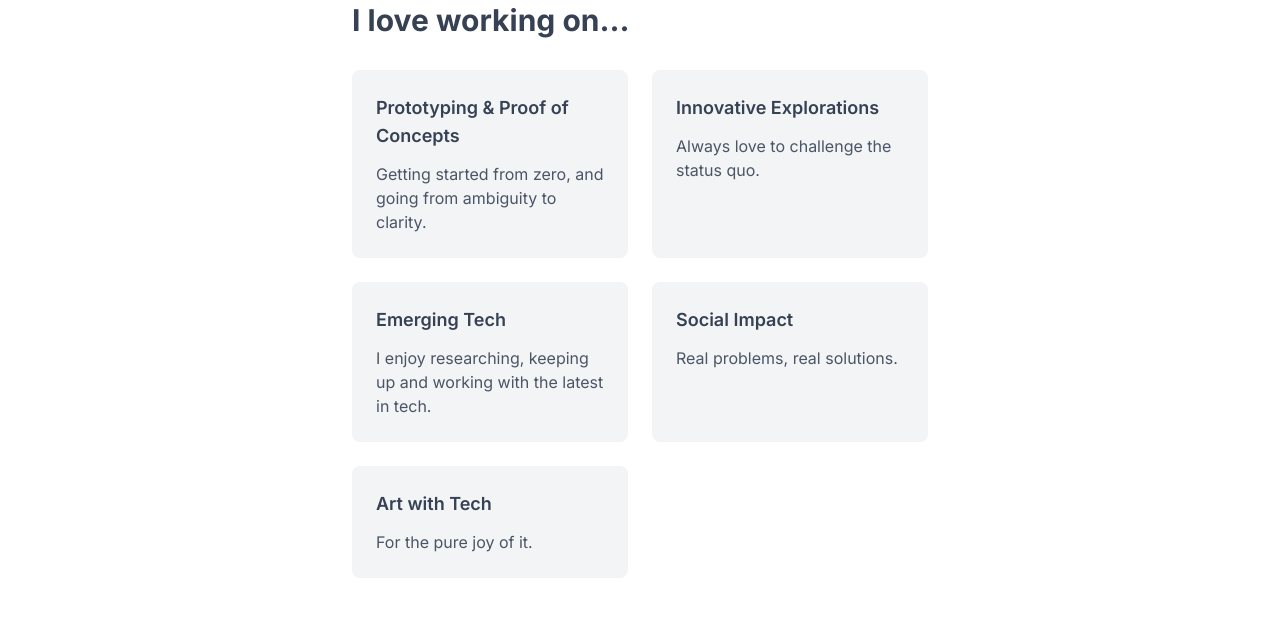
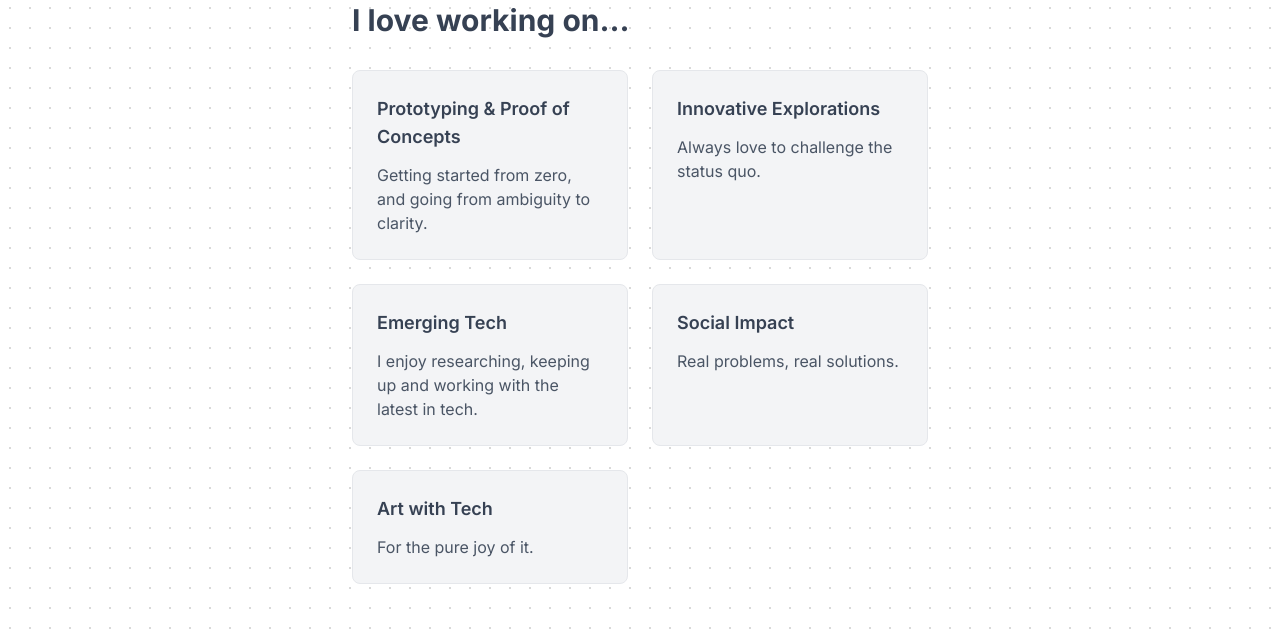
Before and after one commit to sidomatic11/portfolio-2025, a Next.js app: page /about in a window 1280 px wide. Shown: the part 1502-2136 px from the top of the page. Built offline with nearby package versions, Linux system fonts and the light colour scheme.

Commit message:
dot grid and borders

```diff
--- a/app/about/page.tsx
+++ b/app/about/page.tsx
@@ -31,7 +31,7 @@ export default function About() {
 
           <div className="w-full grid grid-cols-1 md:grid-cols-3 gap-4 md:gap-4">
             {/* Design Card */}
-            <div className="p-4 bg-gray-100 rounded-lg">
+            <div className="p-4 bg-gray-100 rounded-lg border-1 border-gray-200">
               <h3 className="text-xl font-bold mb-4">Design</h3>
               <div className="relative aspect-square mb-4 overflow-hidden rounded-lg">
                 <video
@@ -57,7 +57,7 @@ export default function About() {
             </div>
 
             {/* Technology Card */}
-            <div className="p-4 bg-gray-100 rounded-lg">
+            <div className="p-4 bg-gray-100 rounded-lg border-1 border-gray-200">
               <h3 className="text-xl font-bold mb-4">Technology</h3>
               <div className="relative aspect-square mb-4 overflow-hidden rounded-lg">
                 <video
@@ -83,7 +83,7 @@ export default function About() {
             </div>
 
             {/* Art Card */}
-            <div className="p-4 bg-gray-100 rounded-lg">
+            <div className="p-4 bg-gray-100 rounded-lg border-1 border-gray-200">
               <h3 className="text-xl font-bold mb-4">Art</h3>
               <div className="relative aspect-square mb-4 overflow-hidden rounded-lg">
                 <video
@@ -113,7 +113,7 @@ export default function About() {
             I love working on...
           </h2>
           <ul className="grid grid-cols-1 md:grid-cols-2 gap-6">
-            <li className="bg-gray-100 rounded-lg p-6">
+            <li className="bg-gray-100 rounded-lg p-6 border-1 border-gray-200">
               <h3 className="text-lg font-semibold mb-3">
                 Prototyping & Proof of Concepts
               </h3>
@@ -121,7 +121,7 @@ export default function About() {
                 Getting started from zero, and going from ambiguity to clarity.
               </p>
             </li>
-            <li className="bg-gray-100 rounded-lg p-6">
+            <li className="bg-gray-100 rounded-lg p-6 border-1 border-gray-200">
               <h3 className="text-lg font-semibold mb-3">
                 Innovative Explorations
               </h3>
@@ -129,7 +129,7 @@ export default function About() {
                 Always love to challenge the status quo.
               </p>
             </li>
-            <li className="bg-gray-100 rounded-lg p-6">
+            <li className="bg-gray-100 rounded-lg p-6 border-1 border-gray-200">
               <h3 className="text-lg font-semibold mb-3">
                 Emerging Tech
               </h3>
@@ -137,7 +137,7 @@ export default function About() {
                 I enjoy researching, keeping up and working with the latest in tech.
               </p>
             </li>
-            <li className="bg-gray-100 rounded-lg p-6">
+            <li className="bg-gray-100 rounded-lg p-6 border-1 border-gray-200">
               <h3 className="text-lg font-semibold mb-3">
                 Social Impact
               </h3>
@@ -145,7 +145,7 @@ export default function About() {
                 Real problems, real solutions.
               </p>
             </li>
-            <li className="bg-gray-100 rounded-lg p-6">
+            <li className="bg-gray-100 rounded-lg p-6 border-1 border-gray-200">
               <h3 className="text-lg font-semibold mb-3">
                 Art with Tech
               </h3>
--- a/app/explore/mediapipe-threejs/page.tsx
+++ b/app/explore/mediapipe-threejs/page.tsx
@@ -4,7 +4,7 @@ import EmbedContainer from "@/app/components/EmbedContainer";
 
 export default function MediapipeThreejs() {
   return (
-    <div className="min-h-screen bg-white">
+    <div className="min-h-screen">
       <Header isProjectHeader={true} />
 
       <div className="max-w-prose mx-auto px-4 py-12">
--- a/app/explore/shock-ghosts/page.tsx
+++ b/app/explore/shock-ghosts/page.tsx
@@ -6,7 +6,7 @@ import EndOfPage from "@/app/components/EndOfPage";
 
 export default function ShockGhosts() {
   return (
-    <div className="min-h-screen bg-white">
+    <div className="min-h-screen">
       <Header isProjectHeader={true} />
 
       <div className="w-full py-12">
--- a/app/explore/threejs-music/page.tsx
+++ b/app/explore/threejs-music/page.tsx
@@ -6,7 +6,7 @@ import EmbedContainer from "@/app/components/EmbedContainer";
 
 export default function About() {
   return (
-    <div className="min-h-screen bg-white">
+    <div className="min-h-screen">
       <Header isProjectHeader={true} />
 
       <div className="max-w-xl mx-auto px-4 py-12">
--- a/app/explore/voice-typing/page.tsx
+++ b/app/explore/voice-typing/page.tsx
@@ -3,7 +3,7 @@ import EmbedContainer from "@/app/components/EmbedContainer";
 
 export default function VoiceTyping() {
   return (
-    <div className="min-h-screen bg-white">
+    <div className="min-h-screen">
       <Header isProjectHeader={true} />
 
       <main className="w-full py-16">
--- a/app/globals.css
+++ b/app/globals.css
@@ -28,3 +28,9 @@ body {
 hr {
   border-color: var(--color-gray-300);
 }
+
+.dot-grid {
+  background-image: radial-gradient(rgba(0, 0, 0, 0.15) 1px, transparent 1px);
+  background-size: 20px 20px;
+  /* background-position: -19px -19px; */
+}
--- a/app/layout.tsx
+++ b/app/layout.tsx
@@ -18,7 +18,7 @@ export default function RootLayout({
 }>) {
 	return (
 		<html lang="en">
-			<body className={`${inter.className} w-full overflow-x-hidden`}>
+			<body className={`${inter.className} w-full overflow-x-hidden dot-grid`}>
 				<div className="min-h-screen max-w-5xl mx-auto lg:w-[calc(100%-4rem)] relative pb-32 sm:pt-16 text-gray-700 px-8 lg:px-0">
 					{children}
 				</div>
--- a/app/solve/ihh-poc/page.tsx
+++ b/app/solve/ihh-poc/page.tsx
@@ -5,7 +5,7 @@ import EndOfPage from "@/app/components/EndOfPage";
 // Main page component
 export default function About() {
   return (
-    <div className="min-h-screen bg-white">
+    <div className="min-h-screen">
       {/* Header section */}
       <Header isProjectHeader={true} />
 
--- a/app/solve/ux-at-concentrix/page.tsx
+++ b/app/solve/ux-at-concentrix/page.tsx
@@ -4,7 +4,7 @@ import EndOfPage from "@/app/components/EndOfPage";
 // Main page component
 export default function Page() {
   return (
-    <div className="min-h-screen bg-white">
+    <div className="min-h-screen">
       {/* Header section */}
       <Header isProjectHeader={true} />
 
```
